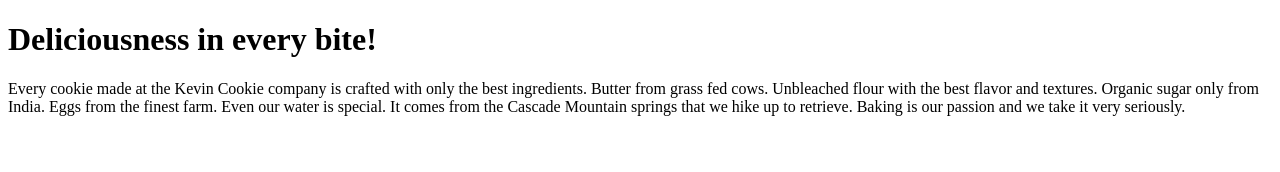
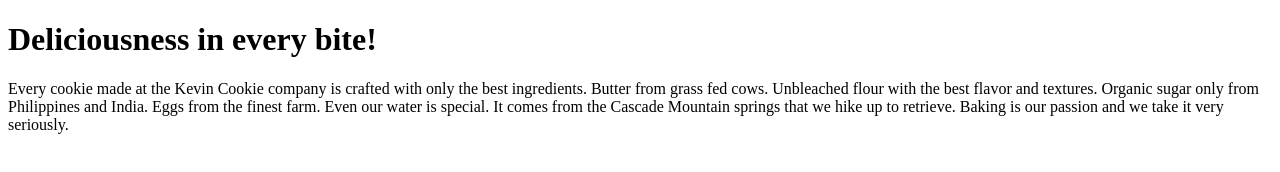
Before and after one commit to rhinzz/KevinCookieCompany.com, a plain HTML site: page index.htm in a window 1280 px wide. Drawn offline with Linux system fonts and the light colour scheme.

Commit message:
Update index.htm
Include Philippines in index.htm

```diff
--- a/index.htm
+++ b/index.htm
@@ -8,7 +8,7 @@
     <body>
 
     <h1>Deliciousness in every bite!</h1>
-    <p>Every cookie made at the Kevin Cookie company is crafted with only the best ingredients. Butter from grass fed cows. Unbleached flour with the best flavor and textures. Organic sugar only from India. Eggs from the finest farm. Even our water is special. It comes from the Cascade Mountain springs that we hike up to retrieve. Baking is our passion and we take it very seriously.</p>
+    <p>Every cookie made at the Kevin Cookie company is crafted with only the best ingredients. Butter from grass fed cows. Unbleached flour with the best flavor and textures. Organic sugar only from Philippines and India. Eggs from the finest farm. Even our water is special. It comes from the Cascade Mountain springs that we hike up to retrieve. Baking is our passion and we take it very seriously.</p>
 
     </body>
 </html>
```
